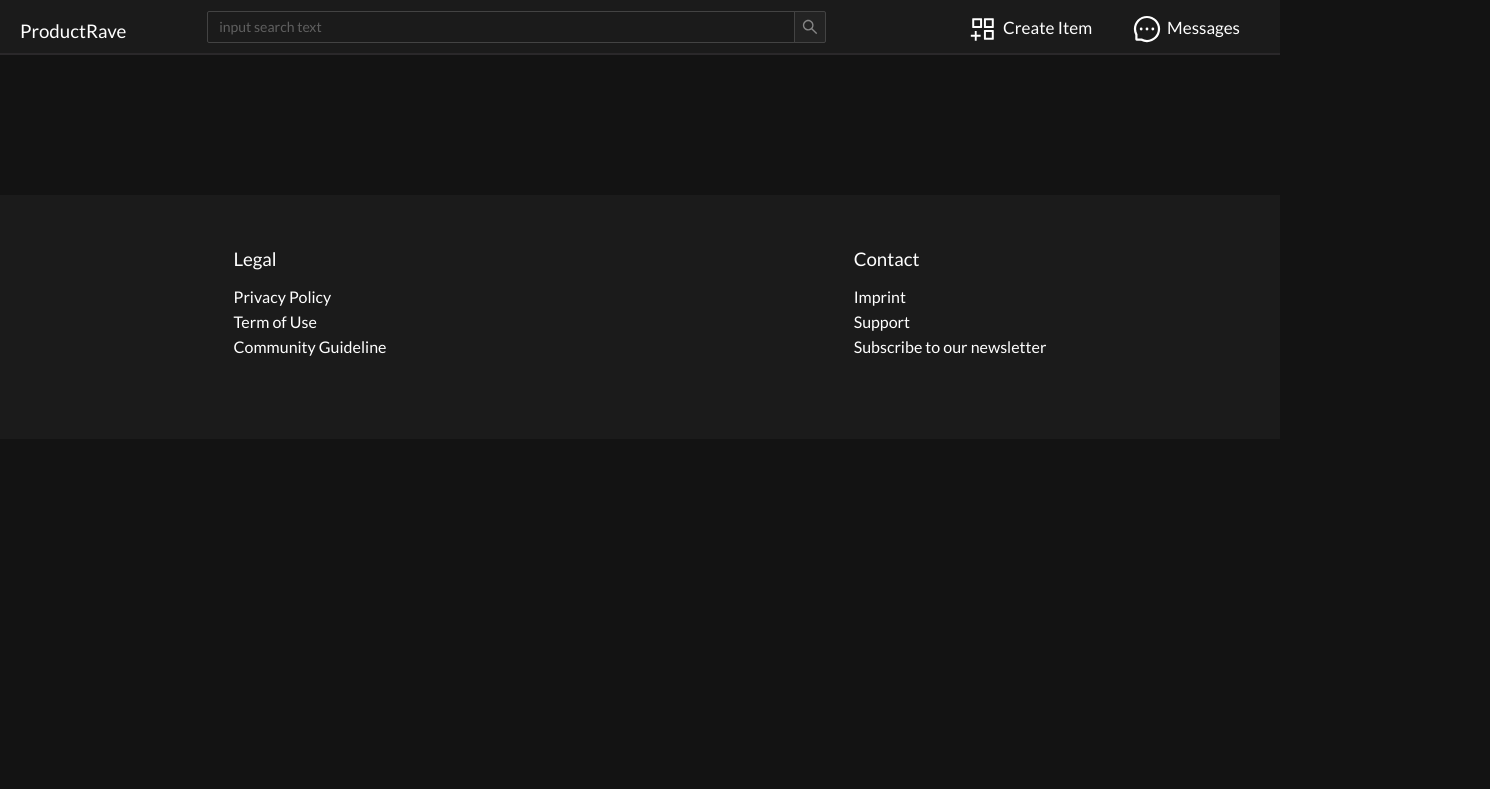
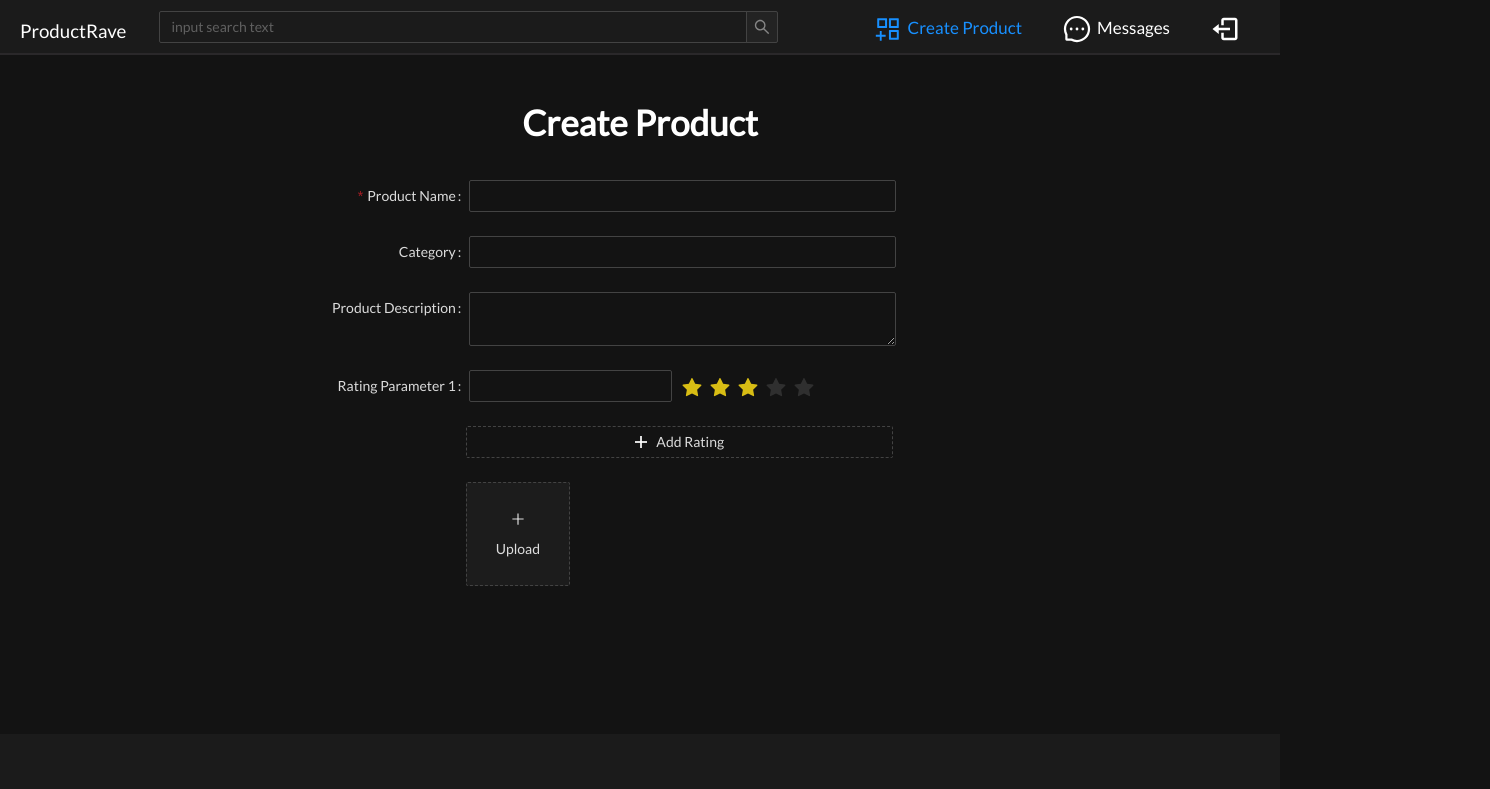
Before and after one commit to greatertomi/productrave-frontend, a React (Create React App) app: page /create-product in a window 1280 px wide. Shown: the top 789 px of the page, 1490 px wide, since content can reach past the window. Built offline with nearby package versions, Linux system fonts and the light colour scheme; sample sign-in values are in the browser's storage.

Commit message:
tidied up for first deployment

```diff
--- a/src/App.js
+++ b/src/App.js
@@ -10,18 +10,22 @@ import Navbar from './components/layout/Nav/Navbar';
 import Footer from './components/layout/Footer';
 import DashboardLanding from './components/dashboard/DashboardLanding';
 import ProductDetail from './components/product/ProductDetail';
+import { AuthProvider } from './context/AuthContext';
+import CreateProduct from './components/product/CreateProduct';
+import PrivateRoute from './private-route';
 
 const App = () => (
   <BrowserRouter>
-    <div>
+    <AuthProvider>
       <Navbar />
       <Route path="/" exact component={Landing} />
       <Route path="/login" exact component={Login} />
       <Route path="/register" exact component={Register} />
-      <Route path="/dashboard" exact component={DashboardLanding} />
-      <Route path="/product-detail" exact component={ProductDetail} />
+      <PrivateRoute path="/dashboard" exact component={DashboardLanding} />
+      <PrivateRoute path="/product-detail" exact component={ProductDetail} />
+      <PrivateRoute path="/create-product" exact component={CreateProduct} />
       <Footer />
-    </div>
+    </AuthProvider>
   </BrowserRouter>
 );
 
--- a/src/components/auth/Login.js
+++ b/src/components/auth/Login.js
@@ -1,15 +1,18 @@
-import React from 'react';
+import React, { useContext } from 'react';
 import { Row, Col, Button } from 'antd';
 import { useHistory } from 'react-router-dom';
 
 import { ImFacebook2 } from 'react-icons/im';
 import { FaTwitterSquare } from 'react-icons/fa';
 import { AiFillGoogleSquare } from 'react-icons/ai';
+import { AuthContext } from '../../context/AuthContext';
 
 const Login = () => {
+  const [, setLoggedIn] = useContext(AuthContext);
   const history = useHistory();
 
   const loginUser = () => {
+    setLoggedIn(true);
     localStorage.setItem('loggedIn', 'true');
     history.push('/dashboard');
   };
--- a/src/components/layout/Nav/Navbar.js
+++ b/src/components/layout/Nav/Navbar.js
@@ -1,27 +1,31 @@
-import React from 'react';
+import React, { useContext } from 'react';
 import { Link } from 'react-router-dom';
 import { Input } from 'antd';
 
 import Burger from './Burger';
 import './nav.scss';
+import { AuthContext } from '../../../context/AuthContext';
 
 const { Search } = Input;
 
 const Navbar = () => {
+  const [loggedIn] = useContext(AuthContext);
   const onSearch = () => {
     console.log('Searched');
   };
 
   return (
     <div className="mainNav">
-      <Link to="/">
+      <Link to={loggedIn ? '/dashboard' : '/'}>
         <h3 className="logo mt-2">ProductRave</h3>
       </Link>
-      <Search
-        placeholder="input search text"
-        onSearch={onSearch}
-        className="searchInput hideSm"
-      />
+      {loggedIn && (
+        <Search
+          placeholder="input search text"
+          onSearch={onSearch}
+          className="searchInput hideSm"
+        />
+      )}
       <Burger />
     </div>
   );
--- a/src/components/layout/Nav/RightNav.js
+++ b/src/components/layout/Nav/RightNav.js
@@ -1,10 +1,11 @@
-import React from 'react';
+import React, { useContext } from 'react';
 import styled from 'styled-components';
 import PropTypes from 'prop-types';
 
-import { NavLink } from 'react-router-dom';
-import { BiLogIn, BiDockTop } from 'react-icons/bi';
+import { NavLink, useHistory } from 'react-router-dom';
+import { BiLogIn, BiDockTop, BiLogOut } from 'react-icons/bi';
 import { AiOutlineAppstoreAdd, AiOutlineMessage } from 'react-icons/ai';
+import { AuthContext } from '../../../context/AuthContext';
 import './nav.scss';
 
 const Ul = styled.ul`
@@ -15,21 +16,27 @@ const Ul = styled.ul`
   }
 `;
 
-const loggedIn = localStorage.getItem('loggedIn') === 'true';
-console.log(loggedIn);
+const RightNav = ({ open }) => {
+  const [loggedIn, setLoggedIn] = useContext(AuthContext);
+  const history = useHistory();
 
-const RightNav = ({ open }) => {
+  const logOut = () => {
+    setLoggedIn(false);
+    localStorage.removeItem('loggedIn');
+    history.push('/');
+  };
+
   return (
     <Ul open={open} className="ul">
       {loggedIn ? (
         <div className="navItems pt-2">
           <NavLink
-            to="/create-item"
+            to="/create-product"
             className="li navLink"
             activeClassName="active"
           >
             <AiOutlineAppstoreAdd size={30} />
-            <div>Create Item</div>
+            <div>Create Product</div>
           </NavLink>
           <NavLink
             to="/dashboard"
@@ -39,6 +46,10 @@ const RightNav = ({ open }) => {
             <AiOutlineMessage size={30} />
             <div>Messages</div>
           </NavLink>
+          <div onClick={logOut} className="li navLink">
+            <BiLogOut size={30} />
+            <div className="hideLg">Logout</div>
+          </div>
         </div>
       ) : (
         <div className="navItems pt-2">
--- a/src/components/product/CreateProduct.js
+++ b/src/components/product/CreateProduct.js
@@ -1,8 +1,7 @@
-import React from 'react';
-import { Form, Input, Select, Col, Rate, Row, Button } from 'antd';
+import React, { useEffect } from 'react';
+import { Form, Input, Col, Rate, Row, Button } from 'antd';
 import { MinusCircleOutlined, PlusOutlined } from '@ant-design/icons';
 
-import OldNavbar from '../layout/OldNavbar';
 import PicturesWall from './PicturesWall';
 
 const layout = {
@@ -11,6 +10,10 @@ const layout = {
 };
 
 const CreateProduct = () => {
+  useEffect(() => {
+    document.title = 'ProductRave | Create Product';
+  }, []);
+
   const handleSubmitForm = () => {
     // handle
   };
@@ -23,11 +26,14 @@ const CreateProduct = () => {
   handleFailedSubmit();
 
   return (
-    <div>
-      <OldNavbar />
+    <div className="mainPageDiv">
       <div className="mt-4">
-        <h3 className="mb-3 text-center">Create Product</h3>
-        <Form {...layout} className="createProductForm">
+        <h1 className="mb-3 text-center">Create Product</h1>
+        <Form
+          {...layout}
+          className="createProductForm"
+          initialValues={{ rating: [''] }}
+        >
           <Form.Item
             label="Product Name"
             name="productName"
@@ -35,27 +41,31 @@ const CreateProduct = () => {
           >
             <Input />
           </Form.Item>
-          <Form.List name="categories">
+          <Form.Item label="Category" name="category">
+            <Input />
+          </Form.Item>
+          <Form.Item name="description" label="Product Description">
+            <Input.TextArea />
+          </Form.Item>
+          <Form.List name="rating">
             {(fields, { add, remove }) => (
               <>
                 {fields.map((field, index) => (
                   <Form.Item
-                    label={index <= 1 ? 'Category' : 'Categories'}
-                    required={false}
+                    name="description"
+                    label={`Rating Parameter ${index + 1}`}
                     key={field.key}
                   >
-                    <Row gutter={5}>
-                      <Col span={fields.length > 1 ? 20 : 24}>
-                        <Form.Item>
-                          <Select>
-                            <Select.Option value="cat1">
-                              Category 1
-                            </Select.Option>
-                            <Select.Option value="cat2">
-                              Category 2
-                            </Select.Option>
-                          </Select>
-                        </Form.Item>
+                    <Row gutter={10}>
+                      <Col span={20}>
+                        <Row gutter={10}>
+                          <Col lg={14} xs={24}>
+                            <Input />
+                          </Col>
+                          <Col lg={10} xs={16}>
+                            <Rate value="3" />
+                          </Col>
+                        </Row>
                       </Col>
                       <Col span={4}>
                         {fields.length > 1 ? (
@@ -68,33 +78,20 @@ const CreateProduct = () => {
                     </Row>
                   </Form.Item>
                 ))}
-                <Form.Item>
+                <Form.Item className="specialized">
                   <Button
                     type="dashed"
                     onClick={() => add()}
-                    style={{ width: '60%' }}
+                    style={{ width: '100%' }}
                     icon={<PlusOutlined />}
                   >
-                    Add Category
+                    Add Rating
                   </Button>
                 </Form.Item>
               </>
             )}
           </Form.List>
-          <Form.Item name="description" label="Product Description">
-            <Input.TextArea />
-          </Form.Item>
-          <Form.Item name="description" label="Rating Parameter">
-            <Row gutter={16}>
-              <Col span={16}>
-                <Input />
-              </Col>
-              <Col span={8}>
-                <Rate value="3" />
-              </Col>
-            </Row>
-          </Form.Item>
-          <div>
+          <div className="pictureWall">
             <PicturesWall />
           </div>
         </Form>
--- /dev/null
+++ b/src/context/AuthContext.js
@@ -0,0 +1,18 @@
+import React, { useState, createContext, useEffect } from 'react';
+
+export const AuthContext = createContext();
+
+export const AuthProvider = (props) => {
+  const [loggedIn, setLoggedIn] = useState(false);
+
+  useEffect(() => {
+    setLoggedIn(localStorage.getItem('loggedIn') === 'true');
+  }, []);
+
+  return (
+    <AuthContext.Provider value={[loggedIn, setLoggedIn]}>
+      {/* eslint-disable-next-line react/destructuring-assignment,react/prop-types */}
+      {props.children}
+    </AuthContext.Provider>
+  );
+};
--- /dev/null
+++ b/src/private-route.js
@@ -0,0 +1,24 @@
+import React from 'react';
+import { Redirect, Route } from 'react-router-dom';
+
+// eslint-disable-next-line react/prop-types
+const PrivateRoute = ({ component: Component, ...rest }) => (
+  <Route
+    {...rest}
+    render={(props) =>
+      localStorage.getItem('loggedIn') ? (
+        <Component {...props} />
+      ) : (
+        <Redirect
+          to={{
+            pathname: '/login',
+            // eslint-disable-next-line react/prop-types
+            state: { from: props.location },
+          }}
+        />
+      )
+    }
+  />
+);
+
+export default PrivateRoute;
--- a/src/styles/app.scss
+++ b/src/styles/app.scss
@@ -259,12 +259,6 @@ h3 {
   }
 }
 
-@media only screen and (max-width: 768px) {
-  .hideSm {
-    display: none;
-  }
-}
-
 // Dashboard
 .mainPageDiv {
   margin: 30px 10%;
--- a/src/styles/product.scss
+++ b/src/styles/product.scss
@@ -120,3 +120,16 @@
     opacity: 0.5;
   }
 }
+
+.createProductForm {
+  @media only screen and (min-width: 768px) {
+    .specialized {
+      margin-left: 33%;
+      width: 100%;
+    }
+  }
+
+  .pictureWall {
+    margin-left: 33%;
+  }
+}
--- a/src/styles/utilities.scss
+++ b/src/styles/utilities.scss
@@ -237,3 +237,19 @@
 .font-smaller {
   font-size: 10px;
 }
+
+.d-flex {
+  display: flex;
+}
+
+@media only screen and (max-width: 768px) {
+  .hideSm {
+    display: none;
+  }
+}
+
+@media only screen and (min-width: 768px) {
+  .hideLg {
+    display: none;
+  }
+}
```
Also changed, not shown: .eslintrc.json, 1 other file (tests, documents, lock files or other folders).
